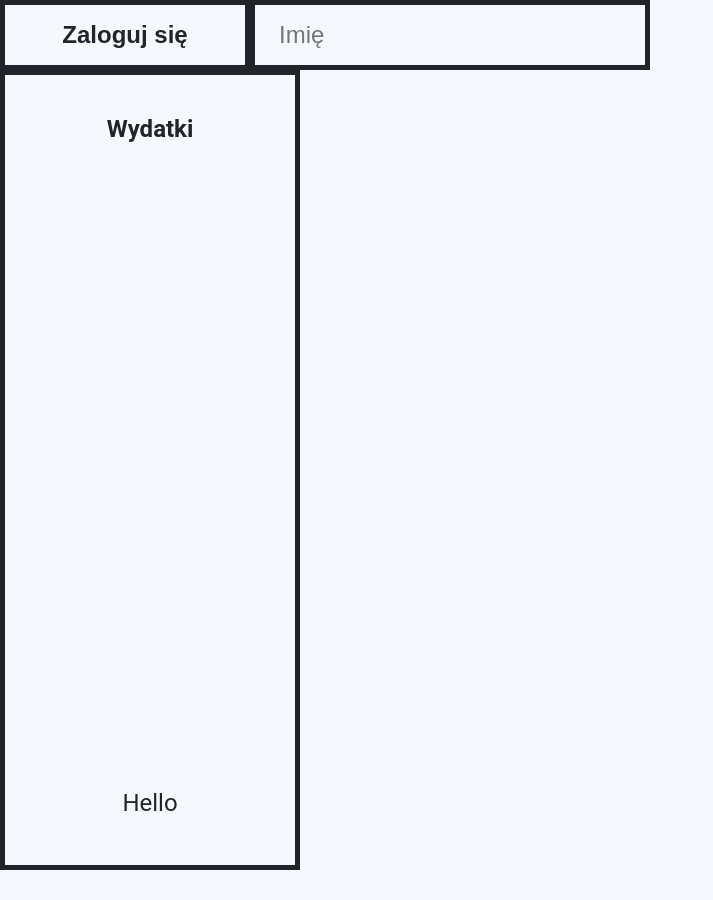
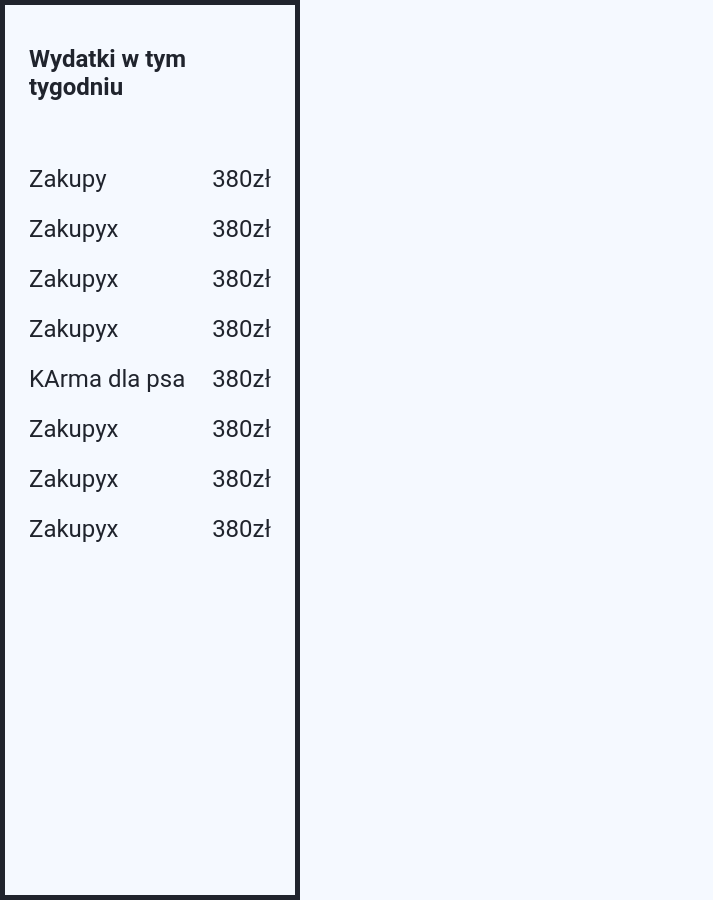
Before and after one commit to DawidMakowski/Homenik, a React (Create React App) app: page / in a window 1280 px wide. Shown: the whole page, without its empty margins (0-713 px from the left). Before the commit the page ends 870 px from the top, so only its background shows below. Built offline with nearby package versions, Linux system fonts and the light colour scheme.

Commit message:
Create WeekListModule

```diff
--- a/src/components/Module/Module.js
+++ b/src/components/atoms/Module/Module.js
@@ -10,7 +10,6 @@ const ModuleWrapper = styled.div`
   padding: 24px;
   display: flex;
   flex-direction: column;
-  justify-content: space-between;
   align-items: center;
 `;
 
@@ -27,5 +26,5 @@ Module.propTypes = {
   width: PropTypes.string.isRequired,
   height: PropTypes.string.isRequired,
   title: PropTypes.string.isRequired,
-  children: PropTypes.arrayOf(PropTypes.element).isRequired,
+  children: PropTypes.node.isRequired,
 };
--- /dev/null
+++ b/src/components/organisms/WeekListModule/WeekListModule.js
@@ -0,0 +1,69 @@
+import React from 'react';
+import styled from 'styled-components';
+import Module from '../../atoms/Module/Module';
+import Paragraph from '../../atoms/Paragraph/Paragraph';
+
+const dummyData = [
+  {
+    title: 'Zakupy',
+    value: 380,
+  },
+  {
+    title: 'Zakupyx',
+    value: 380,
+  },
+  {
+    title: 'Zakupyx',
+    value: 380,
+  },
+  {
+    title: 'Zakupyx',
+    value: 380,
+  },
+  {
+    title: 'KArma dla psa',
+    value: 380,
+  },
+  {
+    title: 'Zakupyx',
+    value: 380,
+  },
+  {
+    title: 'Zakupyx',
+    value: 380,
+  },
+  {
+    title: 'Zakupyx',
+    value: 380,
+  },
+];
+
+const StyledContent = styled.div`
+  width: 100%;
+  height: 70%;
+  display: flex;
+  flex-direction: column;
+  margin-top: 24px;
+`;
+
+const StyledItem = styled.div`
+  width: 100%;
+  height: 50px;
+  display: flex;
+  justify-content: space-between;
+`;
+
+const WeekListModule = () => (
+  <Module title="Wydatki w tym tygodniu" width="300px" height="900px">
+    <StyledContent>
+      {dummyData.map((outcome) => (
+        <StyledItem>
+          <Paragraph>{outcome.title}</Paragraph>
+          <Paragraph>{outcome.value}zł</Paragraph>
+        </StyledItem>
+      ))}
+    </StyledContent>
+  </Module>
+);
+
+export default WeekListModule;
--- a/src/views/MainView.js
+++ b/src/views/MainView.js
@@ -1,17 +1,6 @@
 import React from 'react';
-import Button from '../components/Button/Button';
-import Input from '../components/Input/Input';
-import Module from '../components/Module/Module';
-import Paragraph from '../components/Paragraph/Paragraph';
+import WeekListModule from '../components/organisms/WeekListModule/WeekListModule';
 
-const MainView = () => (
-  <div>
-    <Button>Zaloguj się</Button>
-    <Input placeholder="Imię" />
-    <Module width="300px" height="800px" title="Wydatki">
-      <Paragraph>Hello</Paragraph>
-    </Module>
-  </div>
-);
+const MainView = () => <WeekListModule />;
 
 export default MainView;
```
Also changed, not shown: src/components/atoms/Button/Button.js (renamed from src/components/Button/Button.js), src/components/atoms/Heading/Heading.js (renamed from src/components/Heading/Heading.js), src/components/atoms/Input/Input.js (renamed from src/components/Input/Input.js), src/components/atoms/Paragraph/Paragraph.js (renamed from src/components/Paragraph/Paragraph.js).
